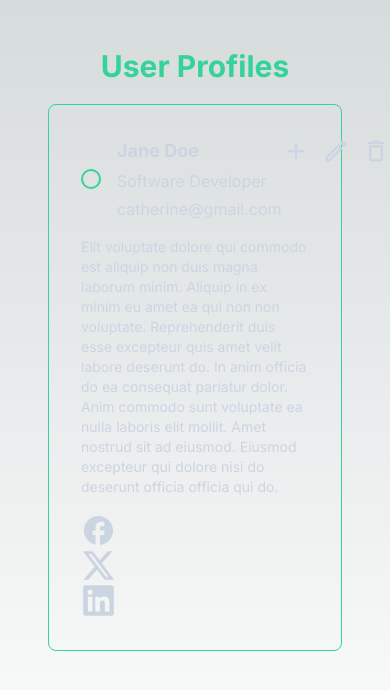
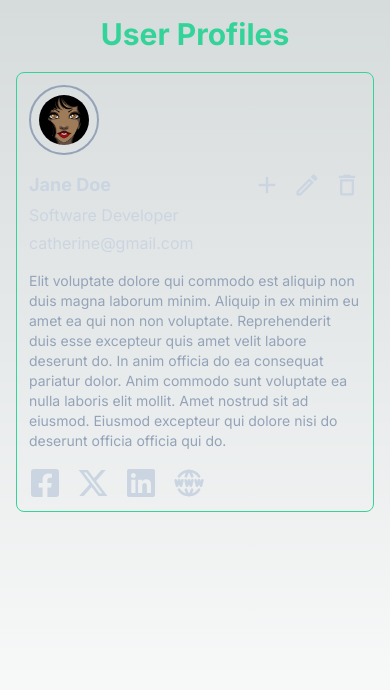
Before and after one commit to esthercate/user-profiles, a Next.js app: page / in a window 390 px wide. Shown: the top 690 px of the page. Built offline with nearby package versions, Linux system fonts and the light colour scheme.

Commit message:
change text color

```diff
--- a/app/page.tsx
+++ b/app/page.tsx
@@ -1,51 +1,69 @@
 import Image from 'next/image'
 import Link from 'next/link'
-import { MdAdd, MdOutlineEdit, MdOutlineFacebook, MdOutlineDeleteOutline,} from 'react-icons/md'
+import { MdAdd, MdOutlineEdit, MdOutlineDeleteOutline,} from 'react-icons/md'
 import { FaLinkedin, FaXTwitter } from "react-icons/fa6";
+import { FaFacebookSquare } from "react-icons/fa";
+import { TbWorldWww } from "react-icons/tb";
 
 export default function Home() {
   return (
-    <main className='flex min-h-screen flex-col items-center p-12 gap-5 text-slate-300'>
+    <main className='flex min-h-screen flex-col items-center p-4 md:p-12 gap-5 text-slate-300'>
       <h1 className='text-3xl text-emerald-400 font-bold'>User Profiles</h1>
-      <div className=' flex flex-col h-auto w-full rounded-lg border border-emerald-400 p-8 gap-4'>
-        <div className='flex justify-between'>
-          <div className='flex gap-4 items-center'>
+      <div className=' flex flex-col h-auto w-full rounded-lg border border-emerald-400 p-3 md:p-8 gap-4'>
+        <div className='flex flex-col md:flex-row justify-between gap-3'>
+          <div className='flex flex-col md:flex-row gap-4 md:items-center'>
             <div>
-              <Image src='/woman.png' alt='User Profile' height={70} width={70} className='border-2 border-emerald-400 rounded-full p-2' />
+              <Image src='/woman.png' alt='User Profile' height={70} width={70} className='border-2 border-slate-400 rounded-full p-2' />
             </div>
             <div className='flex flex-col gap-1'>
-              <h1 className='font-bold text-lg'>Jane Doe</h1>
+              <div className='flex justify-between'>
+                <h1 className='font-bold text-lg'>Jane Doe</h1>
+                <div className='flex gap-3 justify-center md:hidden'>
+                  <Link href='/add' className='hover:text-emerald-400'>
+                    <MdAdd size={28} />
+                  </Link>
+                  <Link href='/edit' className='hover:text-emerald-400'>
+                    <MdOutlineEdit size={28} />
+                  </Link>
+                  <Link href='/delete' className='hover:text-emerald-400'>
+                    <MdOutlineDeleteOutline size={28} />
+                  </Link>
+                </div>
+              </div>
               <p>Software Developer</p>
               <p>catherine@gmail.com</p>
             </div>
           </div>
-          <div className='flex gap-3 justify-center'>
-            <Link href='/add'>
+          <div className='hidden md:flex gap-3 justify-center'>
+            <Link href='/add' className='hover:text-emerald-400'>
               <MdAdd size={28} />
             </Link>
-            <Link href='/edit'>
+            <Link href='/edit' className='hover:text-emerald-400'>
               <MdOutlineEdit size={28} />
             </Link>
-            <Link href='/delete'>
+            <Link href='/delete' className='hover:text-emerald-400'>
               <MdOutlineDeleteOutline size={28} />
             </Link>
           </div>
         </div>
         <div>
-          <p className='text-sm'>
+          <p className='text-sm text-slate-400'>
             Elit voluptate dolore qui commodo est aliquip non duis magna laborum minim. Aliquip in ex minim eu amet ea qui non non voluptate. Reprehenderit duis esse excepteur quis amet velit labore deserunt do. In anim officia do ea consequat
             pariatur dolor. Anim commodo sunt voluptate ea nulla laboris elit mollit. Amet nostrud sit ad eiusmod. Eiusmod excepteur qui dolore nisi do deserunt officia officia qui do.
           </p>
         </div>
-        <div>
-          <Link href='/facebook'>
-            <MdOutlineFacebook size={35}/>
+        <div className='flex gap-4'>
+          <Link href='/facebook' className='hover:text-emerald-400 hover:skew-y-6'>
+           <FaFacebookSquare size={32} />
           </Link>
-          <Link href='/facebook'>
-            <FaXTwitter size={35} />
+          <Link href='/twitter' className='hover:text-emerald-400 hover:skew-y-6'>
+            <FaXTwitter size={32} />
           </Link>
-          <Link href='/facebook'>
-            <FaLinkedin size={35} />
+          <Link href='/linkedin' className='hover:text-emerald-400 hover:skew-y-6'>
+            <FaLinkedin size={32} />
+          </Link>
+          <Link href='/website.com' className='hover:text-emerald-400 hover:skew-y-6'>
+            <TbWorldWww size={32} />
           </Link>
         </div>
       </div>
```
